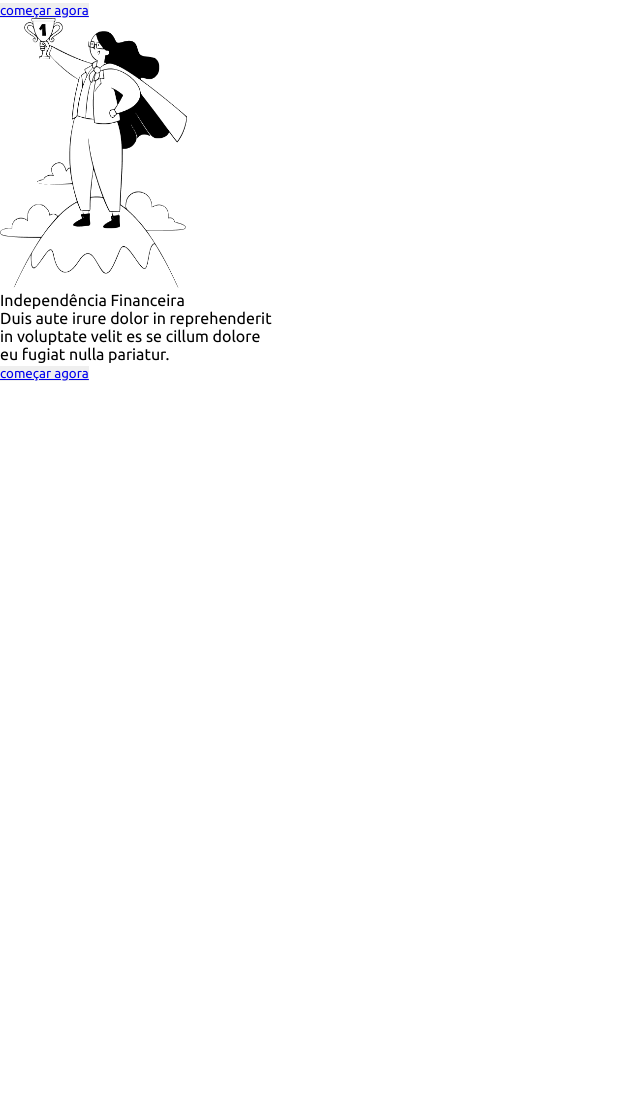
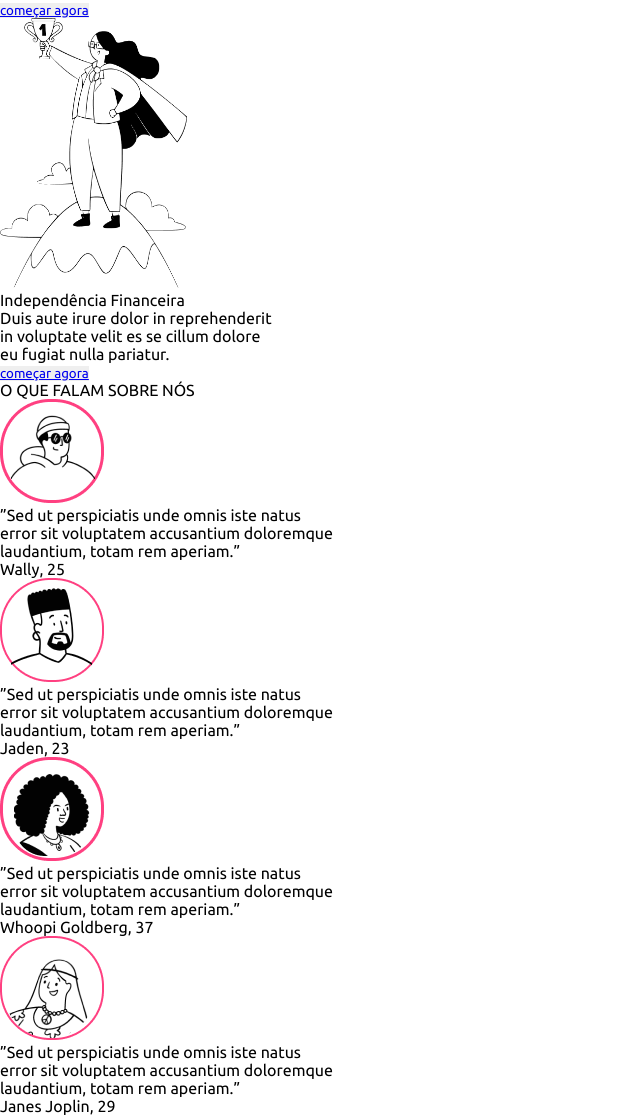
Before and after one commit to keuwey/plataforma-dindin-mobile, a plain HTML site: page index.html in a window 1280 px wide. Shown: the part 1466-2581 px from the top of the page, without its empty margins (0-640 px from the left). Before the commit the page ends 1847 px from the top, so only its background shows below. Drawn offline with Linux system fonts and the light colour scheme.

Commit message:
adicionando o <article> dos quatro depoimenos: wally, jaden, whoopi e janes

```diff
--- a/index.html
+++ b/index.html
@@ -69,5 +69,54 @@
                 </button>
             </div>
         </article>
+        <article class="k-je">
+            <div>
+                <p class="MCmh">O QUE FALAM SOBRE NÓS</p>
+            </div>
+            <div class="lULY">
+                <div class="Klen">
+                    <img src="img/icon-wally.png" alt="icon wally" class="fm55" width="104px" height="104px">
+                </div>
+                <div class="xDnb">
+                    <p class="m7SR">”Sed ut perspiciatis unde omnis iste natus <br> error sit voluptatem accusantium doloremque <br> laudantium, totam rem aperiam.”</p>
+                </div>
+                <div>
+                    <p class="al4S">Wally, 25</p>
+                </div>
+            </div>
+            <div class="lULY">
+                <div class="Klen">
+                    <img src="img/icon-jaden.png" alt="icon jaden" class="fm55" width="104px" height="104px">
+                </div>
+                <div class="xDnb">
+                    <p class="m7SR">”Sed ut perspiciatis unde omnis iste natus <br> error sit voluptatem accusantium doloremque <br> laudantium, totam rem aperiam.”</p>
+                </div>
+                <div>
+                    <p class="al4S">Jaden, 23</p>
+                </div>
+            </div>
+            <div class="lULY">
+                <div class="Klen">
+                    <img src="img/icon-whoopi.png" alt="icon whoopi" class="fm55" width="104px" height="104px">
+                </div>
+                <div class="xDnb">
+                    <p class="m7SR">”Sed ut perspiciatis unde omnis iste natus <br> error sit voluptatem accusantium doloremque <br> laudantium, totam rem aperiam.”</p>
+                </div>
+                <div>
+                    <p class="al4S">Whoopi Goldberg, 37</p>
+                </div>
+            </div>
+            <div class="lULY">
+                <div class="Klen">
+                    <img src="img/icon-jane.png" alt="icon janes" class="fm55" width="104px" height="104px">
+                </div>
+                <div class="xDnb">
+                    <p class="m7SR">”Sed ut perspiciatis unde omnis iste natus <br> error sit voluptatem accusantium doloremque <br> laudantium, totam rem aperiam.”</p>
+                </div>
+                <div>
+                    <p class="al4S">Janes Joplin, 29</p>
+                </div>
+            </div>
+        </article>
     </body>
 </html>
```
